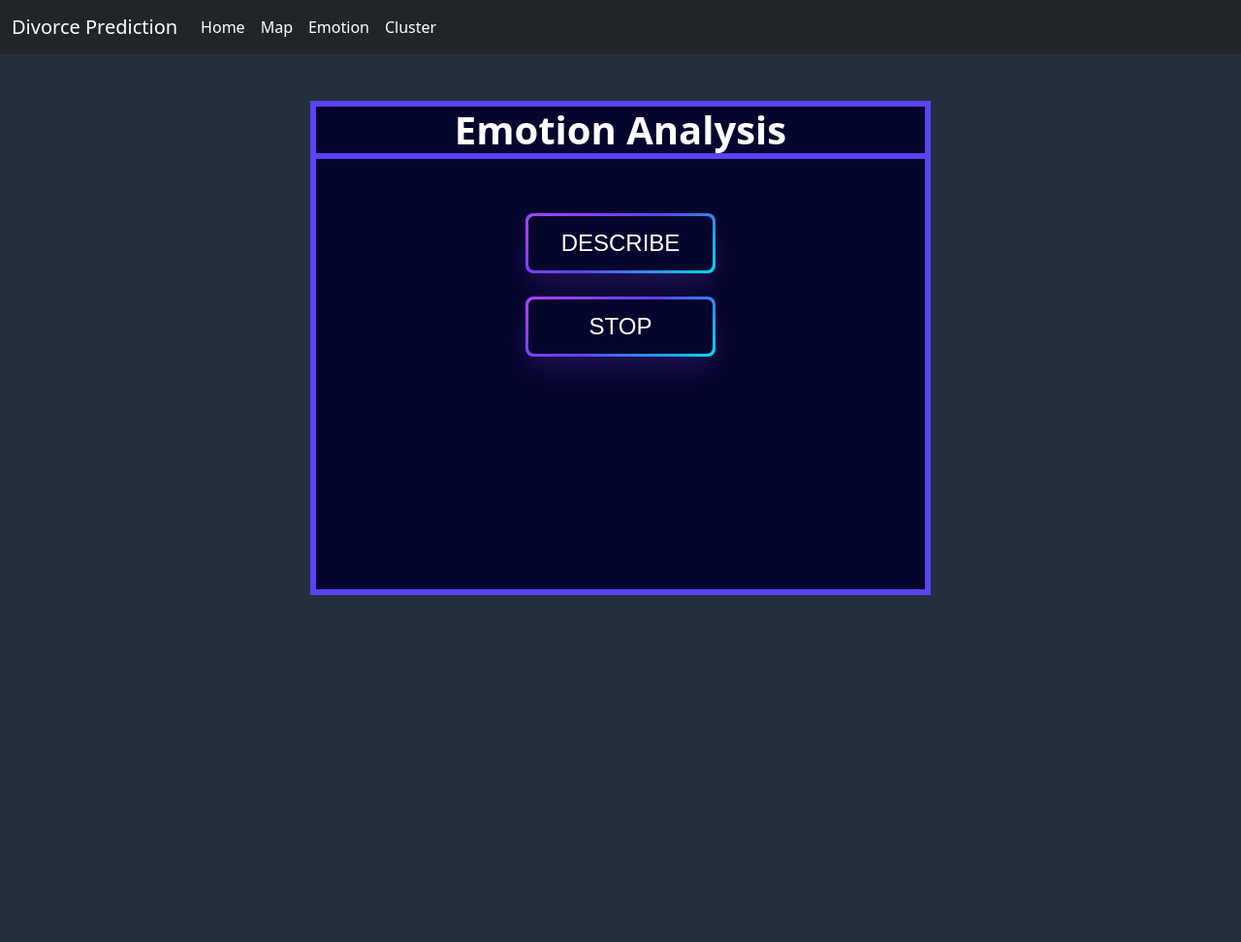
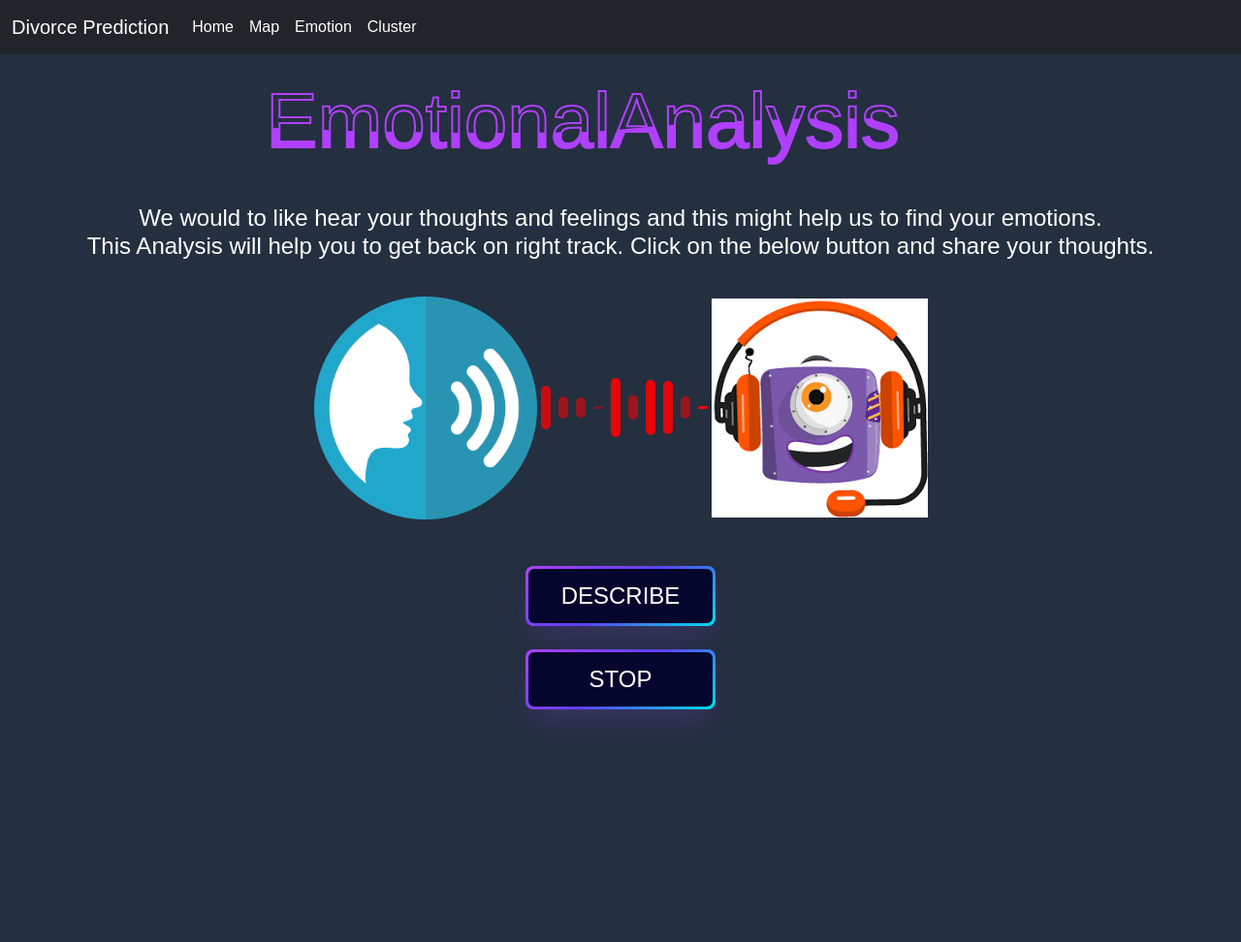
Before and after one commit to VaibhaveS/MentalHealthWithAI, a Flask app: page /emotion in a window 1280 px wide. Shown: the whole page at 97% size. Before the commit the page ends 614 px from the top, so only its background shows below. Run offline with Flask 2, Linux system fonts and the light colour scheme; parts of the project's set-up code (start-up, migrations or seed data) failed here and were passed over; some libraries are stand-ins or nearby versions.

Commit message:
CSS of emotional analysis is updated

```diff
--- a/proj/static/emotion.css
+++ b/proj/static/emotion.css
@@ -1,30 +1,32 @@
-.{
+/* .{
     margin: auto;
-    background-color:  black;
-}
+    background-color: black;
+} */
 
 audio{
     outline:none;
 }
 body {
-    background-color: #242F3F;
+    /* background-color: #242F3F; */
+    background-color: black;
   }
-.em_title{
+ .em_title{
     text-align:center;
     font-weight:bold;
-    background-color: rgb(5, 6, 45);
-    border-bottom: 6px solid #5B42F3;
+    /* background-color: rgb(5, 6, 45); */
+    /* border-bottom: 6px solid #5B42F3; */
     color:white;
+    margin-bottom: 2%;
 }
 
-#controls{
+/* #controls{
     top:100%;
     left:50%;
     border: 6px solid #5B42F3;
     background-color: rgb(5, 6, 45);
     margin: auto;
     width: 50%;
-}
+} */
 
 
 
@@ -48,13 +50,62 @@
     background-color:black;
     color:gold;
 }*/
+
+#bars {
+  display: flex;
+  justify-content: center;
+  align-items: center;
+  /* background: black;*/
+}
+
+.bar {
+  background:red ;
+  bottom: 1px;
+  height: 3px;
+  width: 10px;
+  margin: 0px 4px;
+  border-radius: 5px;
+  animation: sound 0ms -600ms linear infinite alternate;
+}
+
+@keyframes sound {
+  0% {
+     opacity: .35;
+      height: 3px;
+  }
+  100% {
+      opacity: 1;
+      height: 70px;
+  }
+}
+  .bar:nth-child(1)  { left: 1px; animation-duration: 474ms; }
+  .bar:nth-child(2)  { left: 15px; animation-duration: 433ms; }
+  .bar:nth-child(3)  { left: 29px; animation-duration: 407ms; }
+  .bar:nth-child(4)  { left: 43px; animation-duration: 458ms; }
+  .bar:nth-child(5)  { left: 57px; animation-duration: 400ms; }
+  .bar:nth-child(6)  { left: 71px; animation-duration: 427ms; }
+  .bar:nth-child(7)  { left: 85px; animation-duration: 441ms; }
+  .bar:nth-child(8)  { left: 99px; animation-duration: 419ms; }
+  .bar:nth-child(9)  { left: 113px; animation-duration: 487ms; }
+  .bar:nth-child(10) { left: 127px; animation-duration: 442ms; }
+
+.pic{
+    width: 80px;
+    height: 80px;
+   }
+
 #sw{
     font-weight: bold;
     font-size: 20px;
     text-align:center;
     color:white;
 }
-
+.textid{
+  font-family: Verdana;
+  color:white;
+  text-align: center;
+  margin-bottom: 1%;
+}
 #recordingsList a{
     /*text-decoration:none;
     color:black;
@@ -139,7 +190,8 @@
 }
 
 body {
-  background-color: #242F3F;
+  /* background-color: black; */
+  background-color:#242F3F;
 }
 
 .loader {
@@ -272,3 +324,71 @@
     background-image:linear-gradient(144deg,#AF40FF, #5B42F3 50%,#00DDEB);
     /* background:linear-gradient(to right,orange,gold); */
 }
+
+@import url("https://fonts.googleapis.com/css?family=Poppins:100,200,300,400,500,600,700,800,900");
+
+* {
+	margin: 0;
+	padding: 0;
+	box-sizing: border-box;
+	font-family: "Poppins", sans-serif;
+}
+
+.content {
+	display: flex;
+	min-height: 15vh;
+	align-items: center;
+	justify-content: center;
+  position: center;
+  margin-left: 45%;
+  margin-top: 1%;
+  margin-bottom: -2%;
+}
+
+.content h2 {
+	color: #fff;
+	font-size: 5em;
+	position: absolute;
+	transform: translate(-50%, -50%);
+}
+
+.content h2:nth-child(1) {
+	color: transparent;
+	-webkit-text-stroke: 2px #AF40FF;
+}
+
+.content h2:nth-child(2) {
+	color: #AF40FF;
+	animation: animate 4s ease-in-out infinite;
+}
+
+@keyframes animate {
+	0%,
+	100% {
+		clip-path: polygon(
+			0% 45%,
+			16% 44%,
+			33% 50%,
+			54% 60%,
+			70% 61%,
+			84% 59%,
+			100% 52%,
+			100% 100%,
+			0% 100%
+		);
+	}
+
+	50% {
+		clip-path: polygon(
+			0% 60%,
+			15% 65%,
+			34% 66%,
+			51% 62%,
+			67% 50%,
+			84% 45%,
+			100% 46%,
+			100% 100%,
+			0% 100%
+		);
+	}
+}
--- a/proj/templates/emotion.html
+++ b/proj/templates/emotion.html
@@ -7,10 +7,40 @@
 <span class="loader-inner">
 </span></span></div>
 <br><br>
-<div id="controls">
-    <h1 class="em_title">
+
+<!-- <div id="controls"> -->
+    <section>
+        <div class="content">
+            <h2>EmotionalAnalysis</h2>
+            <h2>EmotionalAnalysis</h2>
+        </div>
+    </section>
+
+    <!-- <h1 class="em_title">
         Emotion Analysis
-    </h1>
+    </h1> -->
+
+
+    <div class="textid" class>
+    <h4>We would to like hear your thoughts and feelings and this might help us to find your emotions.
+       <br> This Analysis will help you to get back on right track.
+   Click on the below button and share your thoughts.</h4>
+</div>
+   <br>
+    <div id="bars">
+        <img src="/static/user.png" height="230px" width="230px">
+          <div class="bar"></div>
+          <div class="bar"></div>
+          <div class="bar"></div>
+          <div class="bar"></div>
+          <div class="bar"></div>
+          <div class="bar"></div>
+          <div class="bar"></div>
+          <div class="bar"></div>
+          <div class="bar"></div>
+          <div class="bar"></div>
+           <img src="/static/system.png" id="pic">
+    </div>
     <br><br>
     <button class="but" id="recordButton"><span>DESCRIBE</span></button><br>
     <!--<button class="but" id="pauseButton" disabled>Pause</button>--->
@@ -28,6 +58,8 @@
 
     <br><br>
 
+
+
     <script>
         $(window).on("load",function(){
         $(".lw").fadeOut(6000);
@@ -37,4 +69,4 @@
    <script src="https://cdn.rawgit.com/mattdiamond/Recorderjs/08e7abd9/dist/recorder.js"></script>
    <script src="{{ url_for('main_js')}}"></script>
    <script src="https://cdnjs.cloudflare.com/ajax/libs/jquery/3.3.1/jquery.min.js"></script>
-{% endblock contenta %}
+   {% endblock contenta %}
```
Also changed, not shown: proj/static/system.png (added), proj/static/user.png (added), 1 other file.
